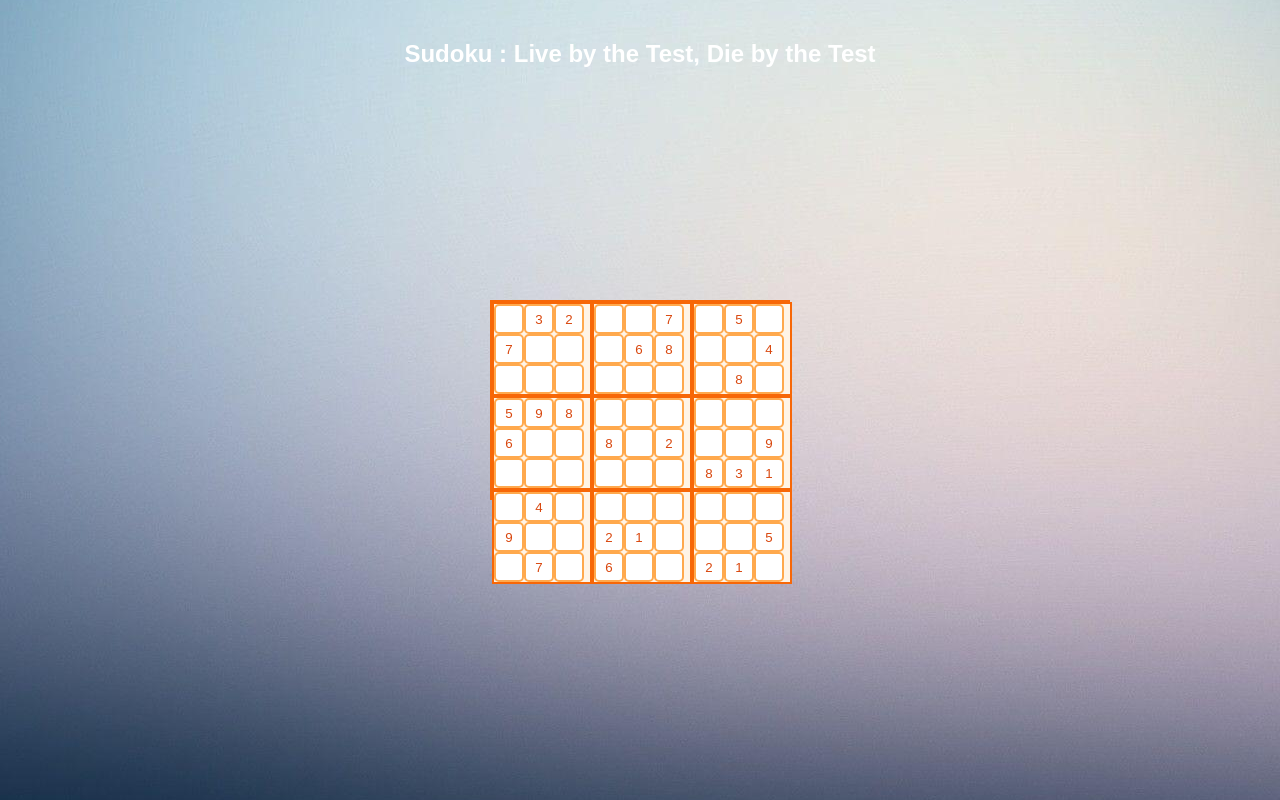
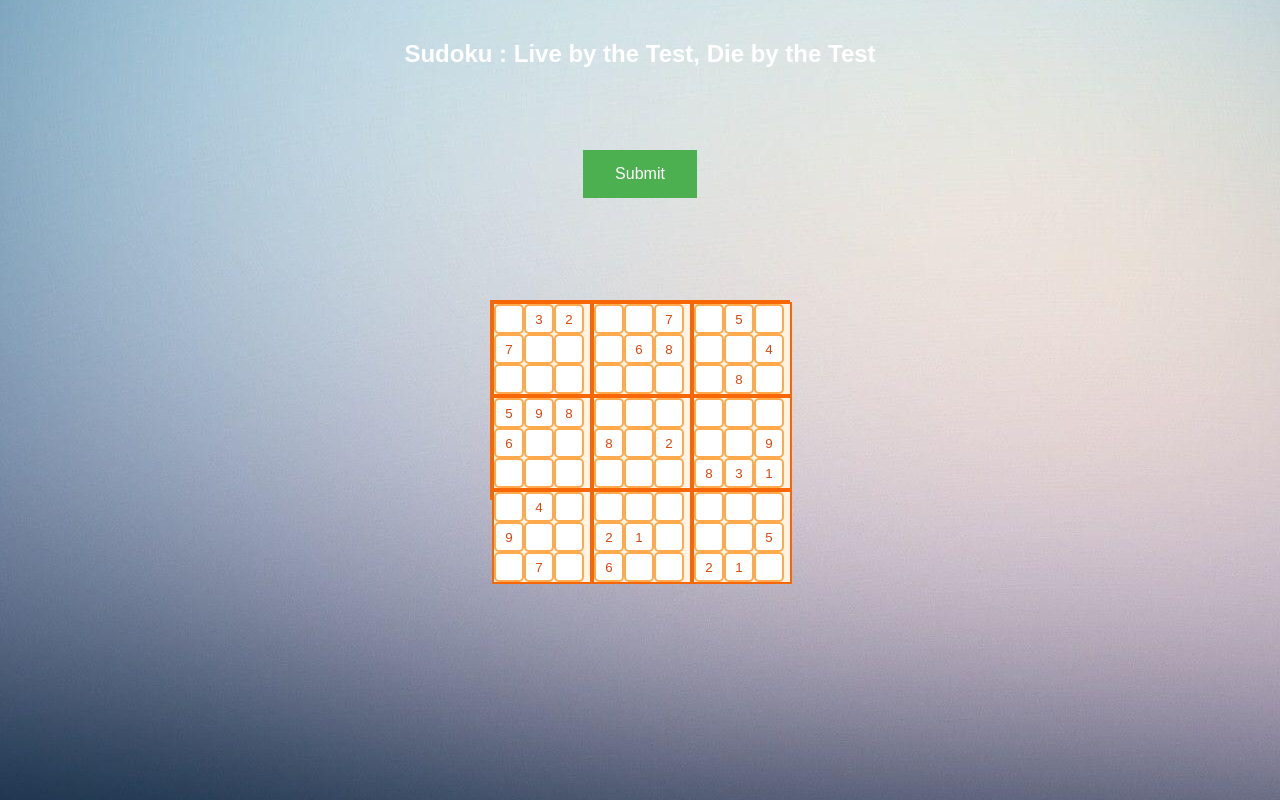
Before and after one commit to dgoldstein1/ReactTestingTutorial, a React (Create React App) app: page / in a window 1280 px wide. Built offline with nearby package versions, Linux system fonts and the light colour scheme.

Commit message:
going to write tests now

```diff
--- a/src/Components/Puzzle.js
+++ b/src/Components/Puzzle.js
@@ -33,6 +33,14 @@ class Puzzle extends Component {
     store.dispatch(setSquareValue(id, parseInt(newValue)));
   }
 
+  /**
+   * handler for when user submits the end result.
+   * If success, alerts true, if not alerts false
+   **/
+  _handleSubmit() {
+    alert("Incorrect Submission");
+  }
+
   render() {
     let squares = [];
     for (let i = 0 ; i < 81 ; i += 9) {
@@ -52,12 +60,15 @@ class Puzzle extends Component {
     }
     let currSubGrid = 0;
     return (
+      <div>
+        <button className="button" onClick={this._handleSubmit} name="button">Submit</button>
         <div className="puzzle">
           {squares.map(subGrid =>
             <div className="subGrid" key={currSubGrid += 1}>
               {subGrid.map(el => el)}
             </div>
           )}
+        </div>
       </div>
     );
   }
--- a/src/css/Puzzle.css
+++ b/src/css/Puzzle.css
@@ -16,6 +16,17 @@
   background: red;
 }
 
+.button {
+  background-color: #4CAF50; /* Green */
+  border: none;
+  color: white;
+  padding: 15px 32px;
+  text-align: center;
+  text-decoration: none;
+  display: inline-block;
+  font-size: 16px;
+}
+
 .subGrid {
   display: grid;
   grid-template-columns: 30px 30px 30px;
--- a/src/index.js
+++ b/src/index.js
@@ -5,7 +5,6 @@ import registerServiceWorker from './registerServiceWorker';
 
 import { render } from 'react-dom'
 import { Provider } from 'react-redux'
-import { createStore } from 'redux'
 
 import { store } from './Reducers/index';
 
```
Lines whose indentation alone changed are shown as unchanged.
